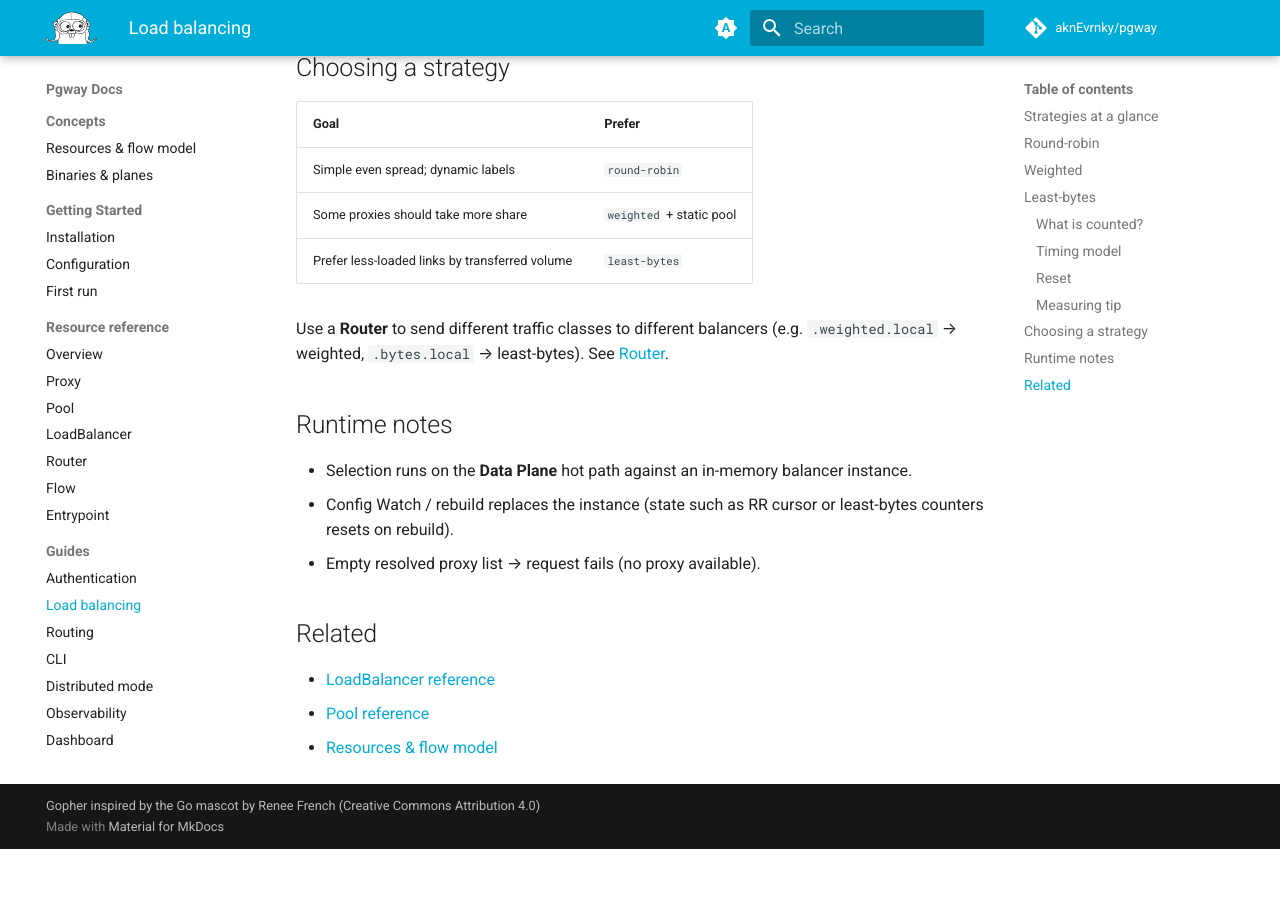
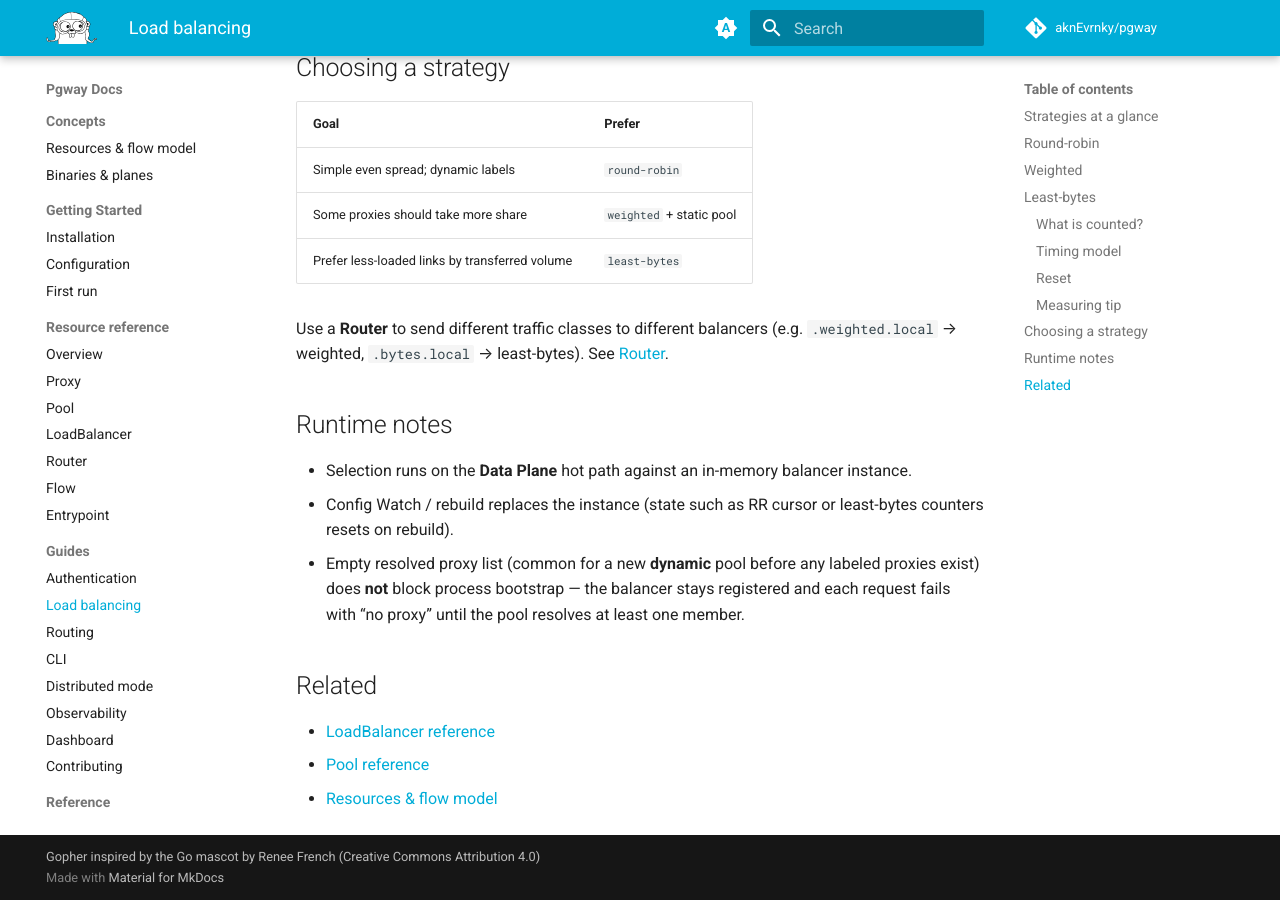
Before and after one commit to aknEvrnky/pgway-docs, an MkDocs documentation site: the page built from docs/guides/load-balancing.md, in a window 1280 px wide and 900 px high, scrolled down 3171 px. Built offline with MkDocs 1.6.1 and Material for MkDocs 9.7.7, drawn with Linux system fonts in a browser that asks for light colours; comment, search, counter and statistics services are not loaded; before the commit the page ends 4020 px from its top, so only the background shows below that.

Commit message:
docs: note empty dynamic pools do not block bootstrap
Clarify that unresolved pool membership fails requests, not process start.

```diff
--- a/docs/guides/load-balancing.md
+++ b/docs/guides/load-balancing.md
@@ -127,7 +127,7 @@
 
 - Selection runs on the **Data Plane** hot path against an in-memory balancer instance.
 - Config Watch / rebuild replaces the instance (state such as RR cursor or least-bytes counters resets on rebuild).
-- Empty resolved proxy list → request fails (no proxy available).
+- Empty resolved proxy list (common for a new **dynamic** pool before any labeled proxies exist) does **not** block process bootstrap — the balancer stays registered and each request fails with “no proxy” until the pool resolves at least one member.
 
 ## Related
 
```
Also changed, not shown: docs/reference/pool.md (+1 -0 lines).
